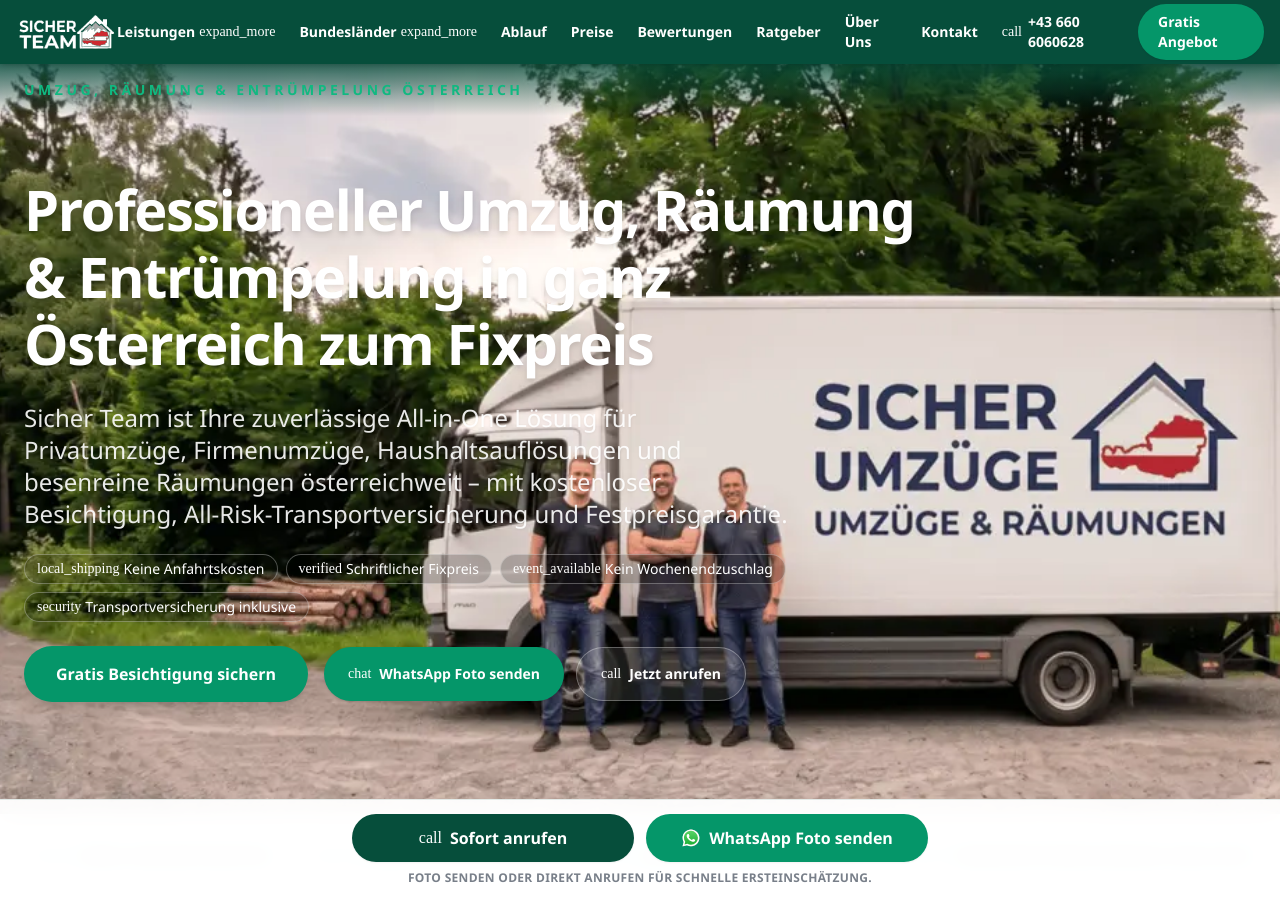
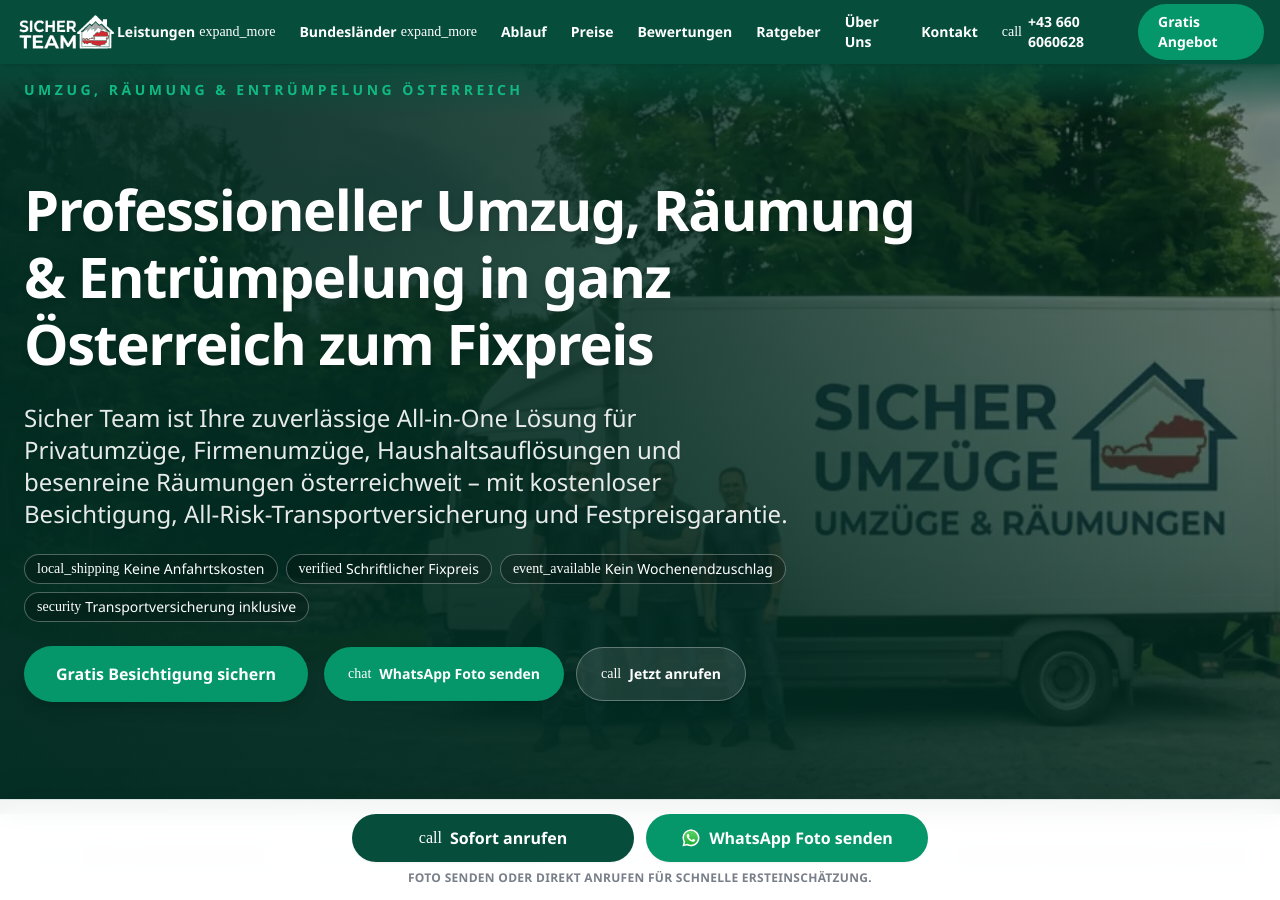
Before and after one commit to sicherteam/sicherumzug, a Jekyll site: the page built from index.md, in a window 1280 px wide and 900 px high. Built offline with Jekyll 4.4.1, drawn with Linux system fonts in a browser that asks for light colours; some web fonts are replaced.

Commit message:
Revert "Update hero overlay to 50% emerald green"

```diff
--- a/_layouts/default.html
+++ b/_layouts/default.html
@@ -35,6 +35,13 @@
         h1[data-hero-heading] {
           font-size: 3.5rem;
         }
+      }
+      [data-hero-banner]::before {
+        content: '';
+        position: absolute;
+        inset: 0;
+        z-index: 10;
+        background-image: linear-gradient(rgba(2, 44, 34, 0.45), rgba(2, 44, 34, 0.85));
       }
       [data-hero-banner] picture {
         position: absolute;
--- a/_layouts/home.html
+++ b/_layouts/home.html
@@ -44,7 +44,7 @@
   </picture>
 
   <!-- High contrast background scrim -->
-  <div class="absolute inset-0 z-10 bg-emerald-500/50"></div>
+  <div class="absolute inset-0 z-10 bg-gradient-to-r from-background-dark/90 via-background-dark/65 to-transparent"></div>
 </section>
 
 <section class="bg-white border-b border-gray-100 defer-section">
--- a/_layouts/service.html
+++ b/_layouts/service.html
@@ -25,7 +25,7 @@
          width="{{ hero_width }}"
          height="{{ hero_height }}">
   </picture>
-  <div class="absolute inset-0 z-10 bg-emerald-500/50"></div>
+  <div class="absolute inset-0 z-10" style="background-image: linear-gradient(rgba(10,35,66,0.70),rgba(10,35,66,0.85));"></div>
 
   <div class="absolute left-0 top-0 z-30 w-full bg-gradient-to-br from-primary/95 to-transparent">
     <div class="container mx-auto px-4 md:px-6 py-2">
--- a/_layouts/state.html
+++ b/_layouts/state.html
@@ -26,7 +26,7 @@
          height="{{ hero_height }}">
   </picture>
   <!-- Tailwind bg-background-dark/90 = #022c22 at 90% opacity (emerald theme) -->
-  <div class="absolute inset-0 z-10 bg-emerald-500/50"></div>
+  <div class="absolute inset-0 z-10 bg-background-dark/90"></div>
 
   <div class="absolute left-0 top-0 z-30 w-full bg-gradient-to-br from-primary/95 to-transparent">
     <div class="container mx-auto px-4 md:px-6 py-2">
```
